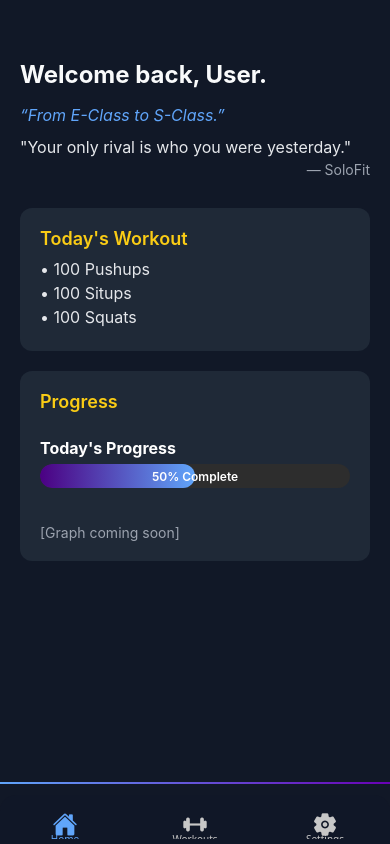
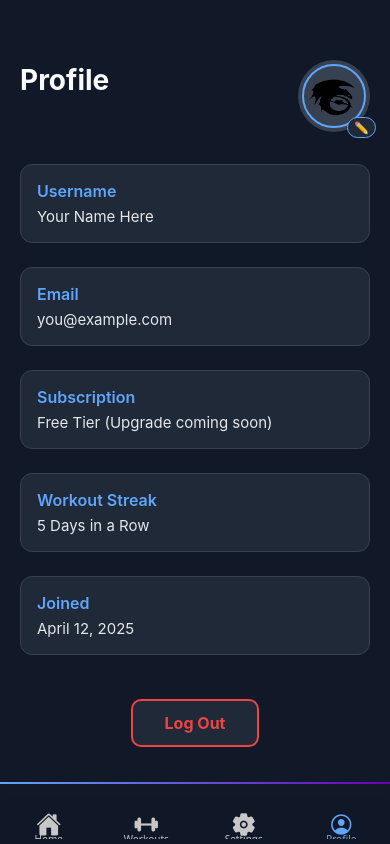
Before and after one commit to FabianC1/SoloFit, a React Native app: screen /Profile in a window 390 px wide. Built offline with nearby package versions, Linux system fonts and the light colour scheme.

Commit message:
Implemented icon

```diff
--- a/App.tsx
+++ b/App.tsx
@@ -12,6 +12,7 @@ import { LinearGradient } from 'expo-linear-gradient';
 import HomeScreen from './src/screens/HomeScreen';
 import SettingsScreen from './src/screens/SettingsScreen';
 import WorkoutScreen from './src/screens/WorkoutScreen';
+import ProfileScreen from './src/screens/ProfileScreen';
 
 import { Dimensions, Platform, View } from 'react-native';
 
@@ -50,7 +51,7 @@ export default function App() {
                 screenOptions={({ route }) => ({
                   headerShown: false,
                   tabBarStyle: {
-                    backgroundColor: 'rgba(17, 24, 39, 0.95)',
+                    backgroundColor: 'rgba(17, 24, 39, 0.829)',
                     borderTopWidth: 0, // remove solid border
                     elevation: 0,
                     shadowOpacity: 0,
@@ -75,6 +76,7 @@ export default function App() {
                     if (route.name === 'Home') iconName = 'home';
                     else if (route.name === 'Workouts') iconName = 'barbell';
                     else if (route.name === 'Settings') iconName = 'settings';
+                    else if (route.name === 'Profile') iconName = 'person-circle-outline';
                     else iconName = 'ellipse';
 
                     return <Ionicons name={iconName} size={size} color={color} />;
@@ -84,6 +86,7 @@ export default function App() {
                 <Tab.Screen name="Home" component={HomeScreen} />
                 <Tab.Screen name="Workouts" component={WorkoutScreen} />
                 <Tab.Screen name="Settings" component={SettingsScreen} />
+                <Tab.Screen name="Profile" component={ProfileScreen} />
               </Tab.Navigator>
             </View>
           </NavigationContainer>
--- /dev/null
+++ b/src/screens/ProfileScreen.tsx
@@ -0,0 +1,190 @@
+import React, { useRef } from 'react';
+import {
+    Animated,
+    Alert,
+    StyleSheet,
+    ScrollView,
+    View,
+    Text,
+    TouchableWithoutFeedback,
+    Image
+} from 'react-native';
+
+const ProfileScreen = () => {
+    const scaleAnim = useRef(new Animated.Value(1)).current;
+
+    const handleLogout = () => {
+        Alert.alert('Logout', 'You have been logged out. (Placeholder)');
+        // TODO: Replace with actual Firebase logout logic
+    };
+
+    const handlePressIn = () => {
+        Animated.spring(scaleAnim, {
+            toValue: 0.96,
+            useNativeDriver: true,
+        }).start();
+    };
+
+    const handlePressOut = () => {
+        Animated.spring(scaleAnim, {
+            toValue: 1,
+            friction: 3,
+            tension: 100,
+            useNativeDriver: true,
+        }).start(() => handleLogout());
+    };
+
+    return (
+        <ScrollView
+            contentContainerStyle={styles.container}
+            keyboardShouldPersistTaps="handled"
+            showsVerticalScrollIndicator={false}
+        >
+            <View style={styles.headerRow}>
+                <Text style={styles.heading}>Profile</Text>
+                <View style={styles.avatarContainer}>
+                    <Image
+                        source={require('../../assets/icon.png')}
+                        style={styles.avatar}
+                    />
+
+                    <TouchableWithoutFeedback onPressIn={handlePressIn} onPressOut={handlePressOut}>
+                        <Animated.View style={[styles.editButton, { transform: [{ scale: scaleAnim }] }]}>
+                            <Text style={styles.editText}>✏️</Text>
+                        </Animated.View>
+                    </TouchableWithoutFeedback>
+                </View>
+            </View>
+
+
+            <View style={styles.section}>
+                <Text style={styles.label}>Username</Text>
+                <Text style={styles.value}>Your Name Here</Text>
+                {/* TODO: Pull actual username from auth */}
+            </View>
+
+            <View style={styles.section}>
+                <Text style={styles.label}>Email</Text>
+                <Text style={styles.value}>you@example.com</Text>
+            </View>
+
+
+            <View style={styles.section}>
+                <Text style={styles.label}>Subscription</Text>
+                <Text style={styles.value}>Free Tier (Upgrade coming soon)</Text>
+            </View>
+
+            <View style={styles.section}>
+                <Text style={styles.label}>Workout Streak</Text>
+                <Text style={styles.value}>5 Days in a Row</Text>
+            </View>
+
+
+            <View style={styles.section}>
+                <Text style={styles.label}>Joined</Text>
+                <Text style={styles.value}>April 12, 2025</Text>
+            </View>
+
+
+            <View style={styles.logoutButtonWrapper}>
+                <TouchableWithoutFeedback
+                    onPressIn={handlePressIn}
+                    onPressOut={handlePressOut}
+                >
+                    <Animated.View style={[styles.logoutButton, { transform: [{ scale: scaleAnim }] }]}>
+                        <Text style={styles.logoutText}>Log Out</Text>
+                    </Animated.View>
+                </TouchableWithoutFeedback>
+            </View>
+        </ScrollView>
+    );
+};
+
+export default ProfileScreen;
+
+const styles = StyleSheet.create({
+    container: {
+        backgroundColor: '#111827',
+        padding: 20,
+        paddingTop: 60,
+        paddingBottom: 100,
+        flexGrow: 1,
+    },
+    heading: {
+        fontSize: 28,
+        fontWeight: 'bold',
+        color: '#f9fafb',
+        marginBottom: 32,
+    },
+    section: {
+        backgroundColor: '#1f2937',
+        padding: 16,
+        borderRadius: 12,
+        borderWidth: 1,
+        borderColor: '#374151',
+        marginBottom: 24,
+    },
+    label: {
+        fontSize: 16,
+        fontWeight: '600',
+        color: '#60a5fa',
+        marginBottom: 6,
+    },
+    value: {
+        fontSize: 15,
+        color: '#e5e7eb',
+    },
+    logoutButtonWrapper: {
+        marginTop: 20,
+        alignItems: 'center',
+    },
+    logoutButton: {
+        paddingVertical: 12,
+        paddingHorizontal: 32,
+        borderRadius: 10,
+        borderWidth: 2,
+        borderColor: '#ef4444',
+        backgroundColor: '#1f2937',
+    },
+    logoutText: {
+        color: '#ef4444',
+        fontSize: 16,
+        fontWeight: 'bold',
+        textAlign: 'center',
+    },
+    headerRow: {
+        flexDirection: 'row',
+        justifyContent: 'space-between',
+        alignItems: 'center',
+        marginBottom: 32,
+    },
+    avatarContainer: {
+        position: 'relative',
+        backgroundColor: '#374151', // subtle gray-blue background
+        padding: 4,
+        borderRadius: 40,
+    },
+    avatar: {
+        width: 64,
+        height: 64,
+        borderRadius: 32,
+        borderWidth: 2,
+        borderColor: '#60a5fa',
+    },
+    editButton: {
+        position: 'absolute',
+        bottom: -6,
+        right: -6,
+        backgroundColor: '#1f2937',
+        borderColor: '#60a5fa',
+        borderWidth: 1.5,
+        borderRadius: 14,
+        paddingVertical: 2,
+        paddingHorizontal: 6,
+    },
+    editText: {
+        fontSize: 12,
+        color: '#60a5fa',
+    },
+
+});
--- a/src/screens/SettingsScreen.tsx
+++ b/src/screens/SettingsScreen.tsx
@@ -77,18 +77,6 @@ const SettingsScreen = () => {
           </View>
         ))}
       </View>
-
-      {/* Logout Button */}
-      <View style={styles.logoutButtonWrapper}>
-        <TouchableWithoutFeedback
-          onPressIn={handlePressIn}
-          onPressOut={handlePressOut}
-        >
-          <Animated.View style={[styles.logoutButton, { transform: [{ scale: scaleAnim }] }]}>
-            <Text style={styles.logoutText}>Log Out</Text>
-          </Animated.View>
-        </TouchableWithoutFeedback>
-      </View>
     </ScrollView>
   );
 };
@@ -138,22 +126,4 @@ const styles = StyleSheet.create({
     fontSize: 14,
     marginTop: -8,
   },
-  logoutButtonWrapper: {
-    marginTop: 20,
-    alignItems: 'center',
-  },
-  logoutButton: {
-    paddingVertical: 12,
-    paddingHorizontal: 32,
-    borderRadius: 10,
-    borderWidth: 2,
-    borderColor: '#ef4444',
-    backgroundColor: '#1f2937',
-  },
-  logoutText: {
-    color: '#ef4444',
-    fontSize: 16,
-    fontWeight: 'bold',
-    textAlign: 'center',
-  },
 });
```
Also changed, not shown: assets/favicon.png (deleted), assets/icon.png.
